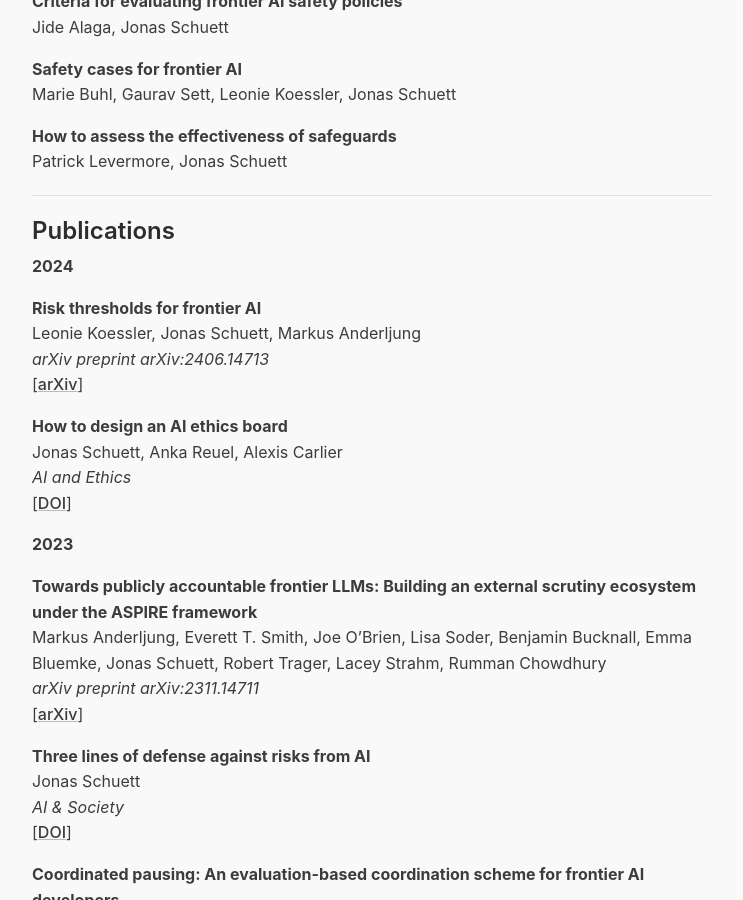
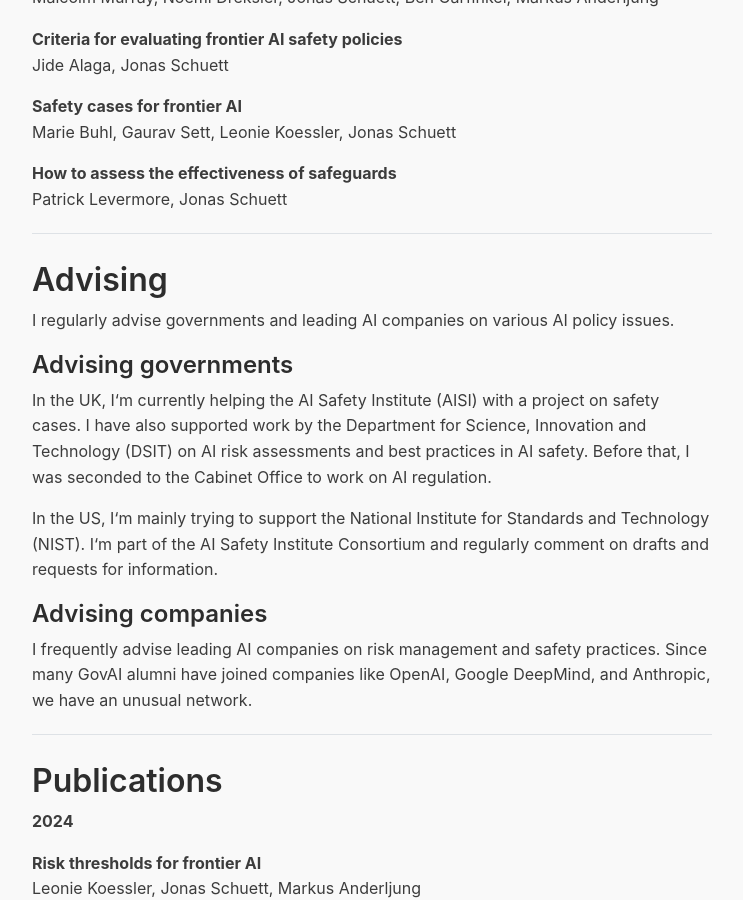
Before and after one commit to jonasschuett/jonasschuett.github.io, a Jekyll site: the page built from _posts/2020-04-04-introduction.md, in a window 1280 px wide and 900 px high, scrolled down 2314 px. Shown: the whole window, without its empty margins (268-1011 px from the left). Built offline with Jekyll 4.4.1, drawn with Linux system fonts in a browser that asks for light colours; nearby versions of some CDN libraries.

Commit message:
Update 2020-04-04-introduction.md

```diff
--- a/_posts/2020-04-04-introduction.md
+++ b/_posts/2020-04-04-introduction.md
@@ -36,7 +38,6 @@ I currently focus on:
 
 - **Auditing.** The development and deployment of frontier AI models has significant effects on society. Key governance decisions should therefore not be left to the developers; society needs to have a say. At the minimum, society needs to be informed. A common way to gather information about a model and the governance of its developers is auditing.
 
----
 
 ## Ongoing research projects
 
@@ -63,7 +64,23 @@ Patrick Levermore, Jonas Schuett
 
 ---
 
-## Publications
+# Advising
+
+I regularly advise governments and leading AI companies on various AI policy issues.
+
+## Advising governments
+
+In the UK, I‘m currently helping the AI Safety Institute (AISI) with a project on safety cases. I have also supported work by the Department for Science, Innovation and Technology (DSIT) on AI risk assessments and best practices in AI safety. Before that, I was seconded to the Cabinet Office to work on AI regulation.
+
+In the US, I‘m mainly trying to support the National Institute for Standards and Technology (NIST). I‘m part of the AI Safety Institute Consortium and regularly comment on drafts and requests for information.
+
+## Advising companies
+
+I frequently advise leading AI companies on risk management and safety practices. Since many GovAI alumni have joined companies like OpenAI, Google DeepMind, and Anthropic, we have an unusual network.
+
+---
+
+# Publications
 
 **2024**
 
```
Also changed, not shown: other parts of _posts/2020-04-04-introduction.md (+3 -1 lines).
